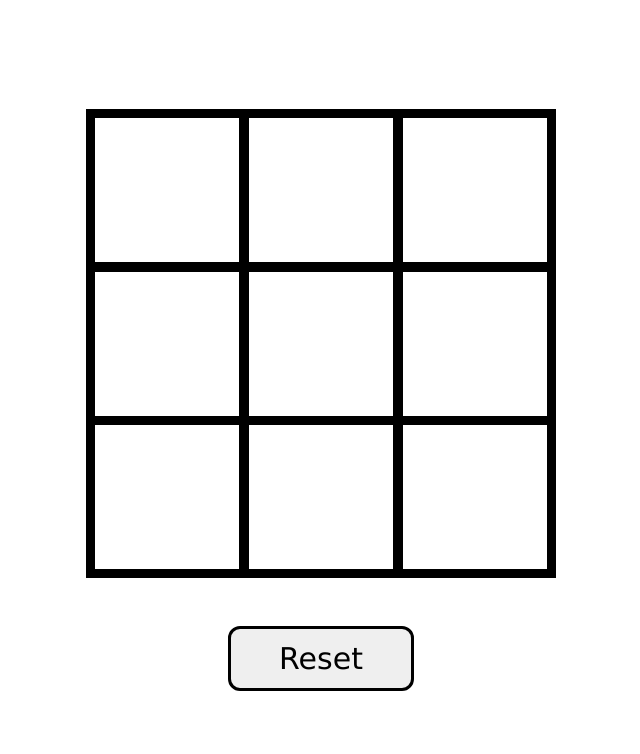
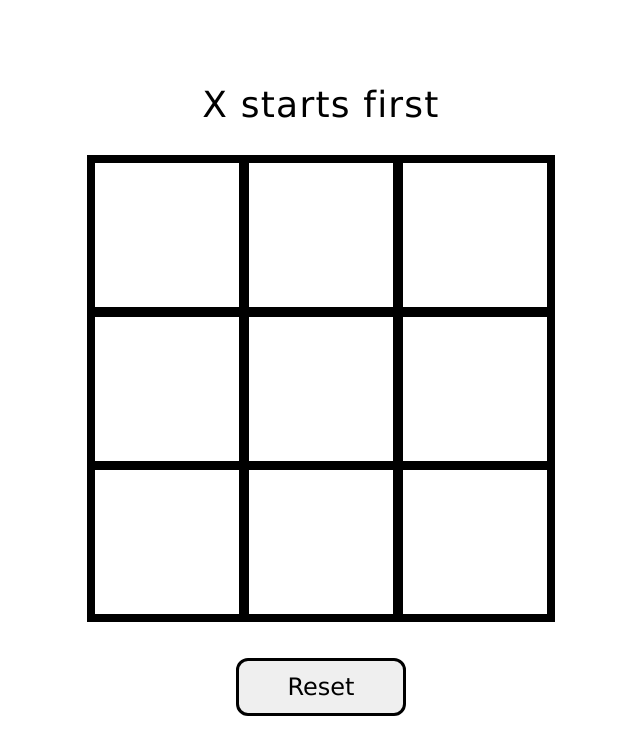
Before and after one commit to MattfromWii-Sports/tic-tac-toe, a plain HTML site: page index.html in a window 1280 px wide. Shown: the whole page, without its empty margins (319-959 px from the left). Drawn offline with Linux system fonts and the light colour scheme.

Commit message:
Add Status Text On Top Of Gameboard

```diff
--- a/index.html
+++ b/index.html
@@ -7,6 +7,7 @@
         <script src="script.js" defer></script>
     </head>
     <body>
+        <p class="status-text">X starts first</p>
         <div id="board">
             <div data-type="0" class="cells"></div>
             <div data-type="1" class="cells"></div>
--- a/styles.css
+++ b/styles.css
@@ -15,13 +15,19 @@ body {
     min-height: 100svh;
 }
 
+.status-text {
+    font-size: 3rem;
+    margin-bottom: 2.5rem;
+    letter-spacing: 0.1rem;
+}
+
 #board {
     background: black;
     display: grid;
     grid-template-columns: repeat(3, 12rem);
     grid-template-rows: repeat(3, 12rem);
     gap: .8rem;
-    border: .8rem solid black;
+    border: .7rem solid black;
 }
 .cells {
     display: flex;
@@ -32,12 +38,12 @@ body {
 }
 
 .reset-btn {
-    margin-top: 4rem;
-    font-size: 2.5rem;
+    margin-top: 3rem;
+    font-size: 2rem;
     border: 3px solid black;
     border-radius: 1rem;
     padding: 1rem 4rem;
 }
 .reset-Btn:active {
-    background-color: rgb(199, 186, 186);
+    background-color: rgb(214, 214, 214);
 }
```
